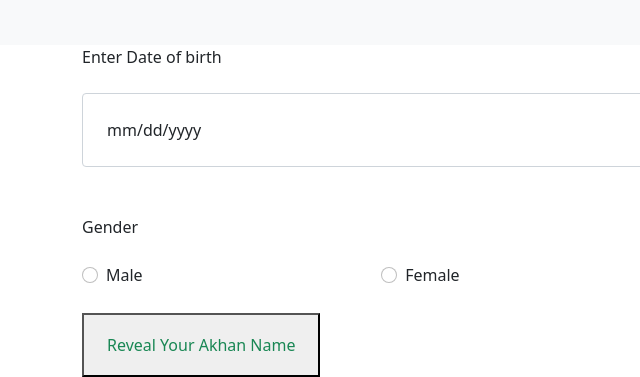
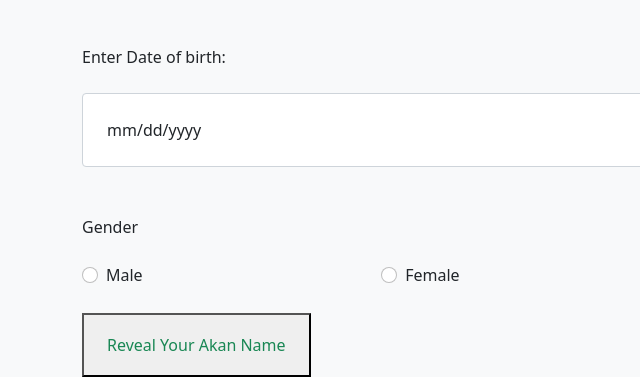
Before and after one commit to TeddyNyateya/AKAN-NAMES, a plain HTML site: page index.html in a window 1280 px wide. Shown: the part 988-1365 px from the top of the page, 0-640 px from the left. Drawn offline with nearby package versions, Linux system fonts and the light colour scheme.

Commit message:
This commit adds a div element on the footer section.

```diff
--- a/index.html
+++ b/index.html
@@ -69,10 +69,11 @@
 </section>
 
 <!--Name generator Input section-->
-<section class="form container">
+<section class="bg-light">
+    <div class="form container">
     <form class="myform w-70">
         <div class="form-group mb-5">
-            <label for="date" class="mylabel mb-4">Enter Date of birth</label>
+            <label for="date" class="mylabel mb-4">Enter Date of birth:</label>
             <input class="form-control input p-4" type="date" id="dateInput">
             <div id="message" class=" text-danger"></div>
         </div>
@@ -95,9 +96,10 @@
             </div>
             <div id="messageOne" class=" text-danger mb-4"></div>
 
-            <button><a id="btn" class="btn text-success text-center button p-3"> Reveal Your Akhan Name</a></button>
+            <button><a id="btn" class="btn text-success text-center button p-3"> Reveal Your Akan Name</a></button>
         </div>
     </form>
+    </div>
 </section>
 
 
```
